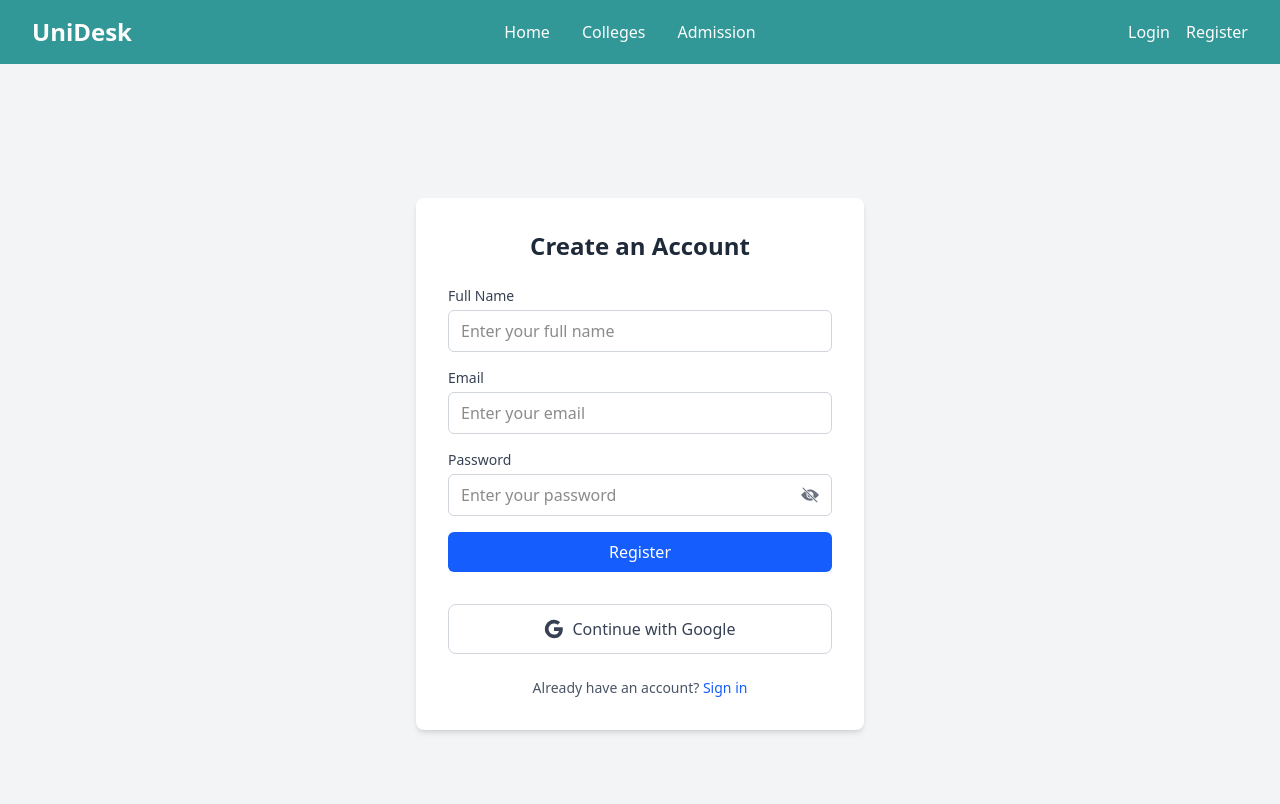
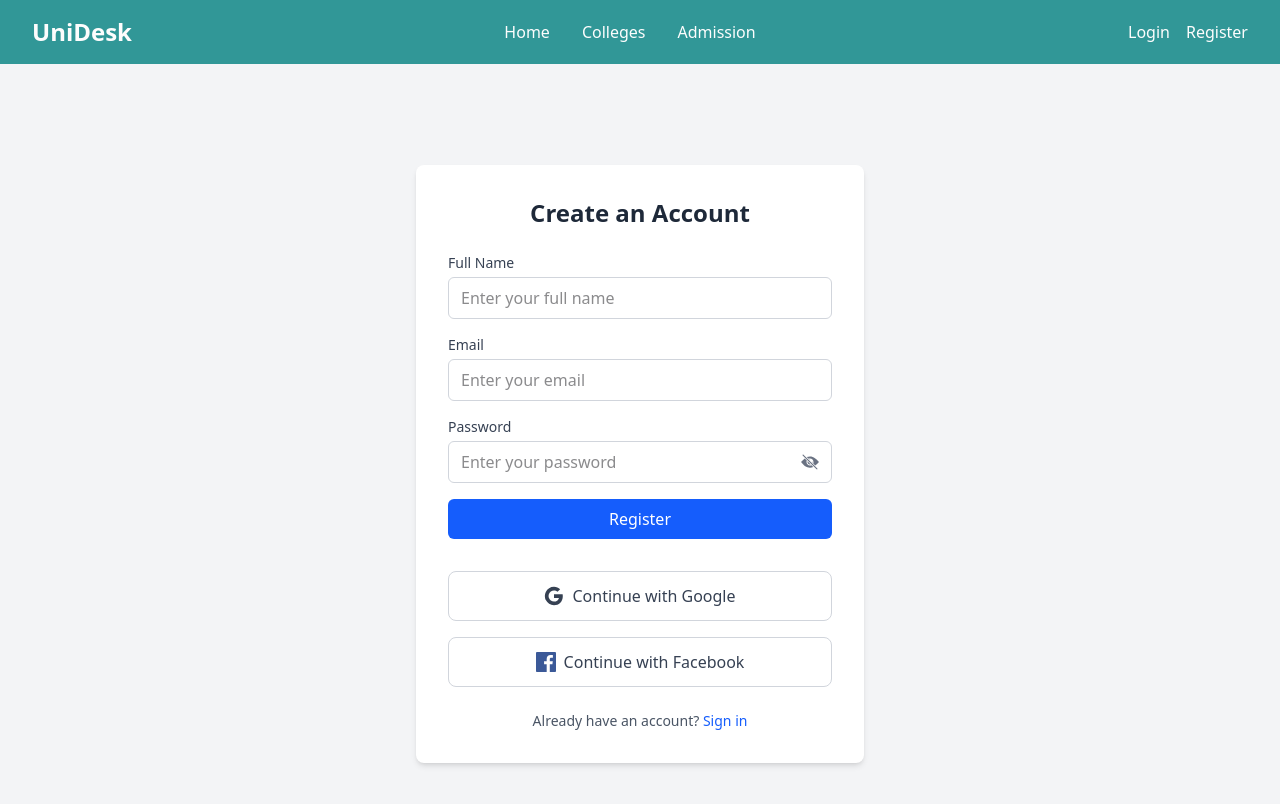
Before and after one commit to syedmehedi34/job-task-for-ph-client, a React (Vite) app: page /register in a window 1280 px wide. Shown: the top 804 px of the page. Built offline with nearby package versions, Linux system fonts and the light colour scheme; no server answers.

Commit message:
facebook login added

```diff
--- /dev/null
+++ b/src/pages/Auth/FacebookLogin.jsx
@@ -0,0 +1,58 @@
+/* eslint-disable no-unused-vars */
+import React, { useContext } from "react";
+import { motion } from "framer-motion";
+import { AuthContext } from "../../providers/AuthProvider";
+import { toast } from "react-toastify";
+import { useNavigate } from "react-router";
+
+const FacebookLogin = ({ setError }) => {
+  const { signInWithFacebook, setUser, setLoginMail, setLoading } =
+    useContext(AuthContext); // Including signInWithFacebook from AuthContext
+  const navigate = useNavigate();
+
+  // Handle Facebook sign-in
+  const handleFacebookSignIn = () => {
+    signInWithFacebook()
+      .then((result) => {
+        console.log(result.user);
+        toast.success("Logged in successfully!", {
+          position: "top-left",
+          autoClose: 1500,
+          pauseOnHover: true,
+        }); // Success toast
+        navigate(location?.state ? location.state : "/");
+      })
+      .catch((error) => {
+        setError("Failed to sign in with Facebook. Please try again.");
+        toast.error("Login failed. Please check your credentials.", {
+          position: "top-left",
+          autoClose: 2000,
+          pauseOnHover: true,
+        }); // Error toast
+        console.error("ERROR", error.message);
+      });
+  };
+
+  return (
+    <>
+      <motion.button
+        whileHover={{ scale: 1.01 }}
+        whileTap={{ scale: 0.99 }}
+        onClick={handleFacebookSignIn}
+        type="button"
+        className="w-full mt-4 bg-white text-gray-700 py-3 rounded-lg font-medium border border-gray-300 hover:bg-gray-50 transition duration-200 flex items-center justify-center"
+      >
+        {/* Facebook SVG icon */}
+        <svg className="w-5 h-5 mr-2" viewBox="0 0 24 24">
+          <path
+            fill="#3b5998"
+            d="M22.675 0H1.325C.593 0 0 .593 0 1.325v21.351C0 23.407.593 24 1.325 24h11.494v-9.294H9.691v-3.622h3.128V8.413c0-3.1 1.893-4.788 4.659-4.788 1.325 0 2.463.099 2.795.143v3.24h-1.918c-1.504 0-1.795.715-1.795 1.763v2.313h3.587l-.467 3.622h-3.12V24h6.116c.731 0 1.324-.593 1.324-1.325V1.325C24 .593 23.407 0 22.675 0z"
+          />
+        </svg>
+        Continue with Facebook
+      </motion.button>
+    </>
+  );
+};
+
+export default FacebookLogin;
--- a/src/pages/Auth/Login.jsx
+++ b/src/pages/Auth/Login.jsx
@@ -6,6 +6,7 @@ import { AuthContext } from "../../providers/AuthProvider";
 import { motion } from "framer-motion";
 import { Eye, EyeOff } from "lucide-react";
 import GoogleLogin from "./GoogleLogin";
+import FacebookLogin from "./FacebookLogin";
 
 const Login = () => {
   const { signInUser, setUser, setLoginMail, setLoading } =
@@ -128,6 +129,7 @@ const Login = () => {
           </motion.button>
 
           <GoogleLogin setError={setError} />
+          <FacebookLogin setError={setError} />
         </form>
 
         <motion.p
--- a/src/pages/Auth/Registration.jsx
+++ b/src/pages/Auth/Registration.jsx
@@ -6,6 +6,7 @@ import { IoIosEye, IoIosEyeOff } from "react-icons/io";
 import { toast } from "react-toastify";
 import { motion } from "framer-motion";
 import GoogleLogin from "./GoogleLogin";
+import FacebookLogin from "./FacebookLogin";
 
 const Registration = () => {
   const navigate = useNavigate();
@@ -137,6 +138,7 @@ const Registration = () => {
           </motion.button>
 
           <GoogleLogin setError={setError} />
+          <FacebookLogin setError={setError} />
         </form>
 
         <motion.p
--- a/src/providers/AuthProvider.jsx
+++ b/src/providers/AuthProvider.jsx
@@ -3,6 +3,7 @@ import {
   createUserWithEmailAndPassword,
   getAuth,
   GoogleAuthProvider,
+  FacebookAuthProvider, // Adding FacebookAuthProvider for Facebook login
   onAuthStateChanged,
   signInWithEmailAndPassword,
   signInWithPopup,
@@ -10,15 +11,20 @@ import {
   updateProfile,
   sendPasswordResetEmail,
 } from "firebase/auth";
+
 import { createContext, useContext, useEffect, useState } from "react";
+
 import app from "../firebase/firebase.init";
+
 import useAxiosPublic from "../hooks/useAxiosPublic";
+
 import Loader from "../components/Loader";
 
 export const AuthContext = createContext();
 
 const auth = getAuth(app);
 const googleProvider = new GoogleAuthProvider();
+const facebookProvider = new FacebookAuthProvider(); // Initializing FacebookAuthProvider
 
 const AuthProvider = ({ children }) => {
   const [user, setUser] = useState(null);
@@ -39,6 +45,11 @@ const AuthProvider = ({ children }) => {
   // Sign in with Google
   const signInWithGoogle = () => {
     return signInWithPopup(auth, googleProvider);
+  };
+
+  //?  Sign in with Facebook
+  const signInWithFacebook = () => {
+    return signInWithPopup(auth, facebookProvider);
   };
 
   // Logout user
@@ -64,20 +75,20 @@ const AuthProvider = ({ children }) => {
 
       // todo: need to update
       // if (currentUser?.email) {
-      //   const user = { email: currentUser.email };
-      //   axiosPublic
-      //     .post("/jwt", user, { withCredentials: true })
-      //     .then((res) => {
-      //       console.log("login token", res.data);
-      //       setLoading(false);
-      //     });
+      // const user = { email: currentUser.email };
+      // axiosPublic
+      // .post("/jwt", user, { withCredentials: true })
+      // .then((res) => {
+      // console.log("login token", res.data);
+      // setLoading(false);
+      // });
       // } else {
-      //   axiosPublic
-      //     .post("/logout", {}, { withCredentials: true })
-      //     .then((res) => {
-      //       console.log("logout data : ", res.data);
-      //       setLoading(false);
-      //     });
+      // axiosPublic
+      // .post("/logout", {}, { withCredentials: true })
+      // .then((res) => {
+      // console.log("logout data : ", res.data);
+      // setLoading(false);
+      // });
       // }
       setLoading(false); // Ensure loading stops after auth state resolves
     });
@@ -94,6 +105,7 @@ const AuthProvider = ({ children }) => {
     updateUser,
     loading,
     signInWithGoogle,
+    signInWithFacebook, // Adding Facebook login to authInfo
     resetPassword,
     setLoading,
   };
```
